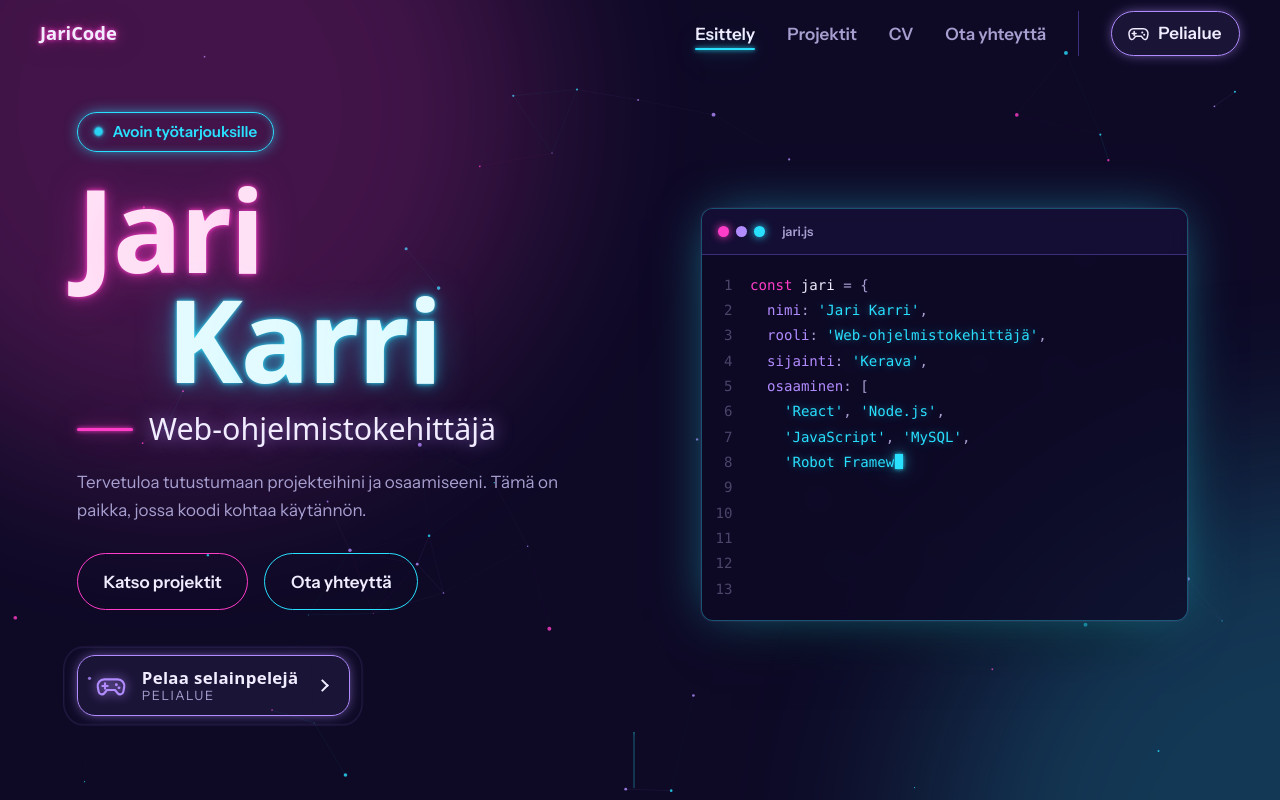
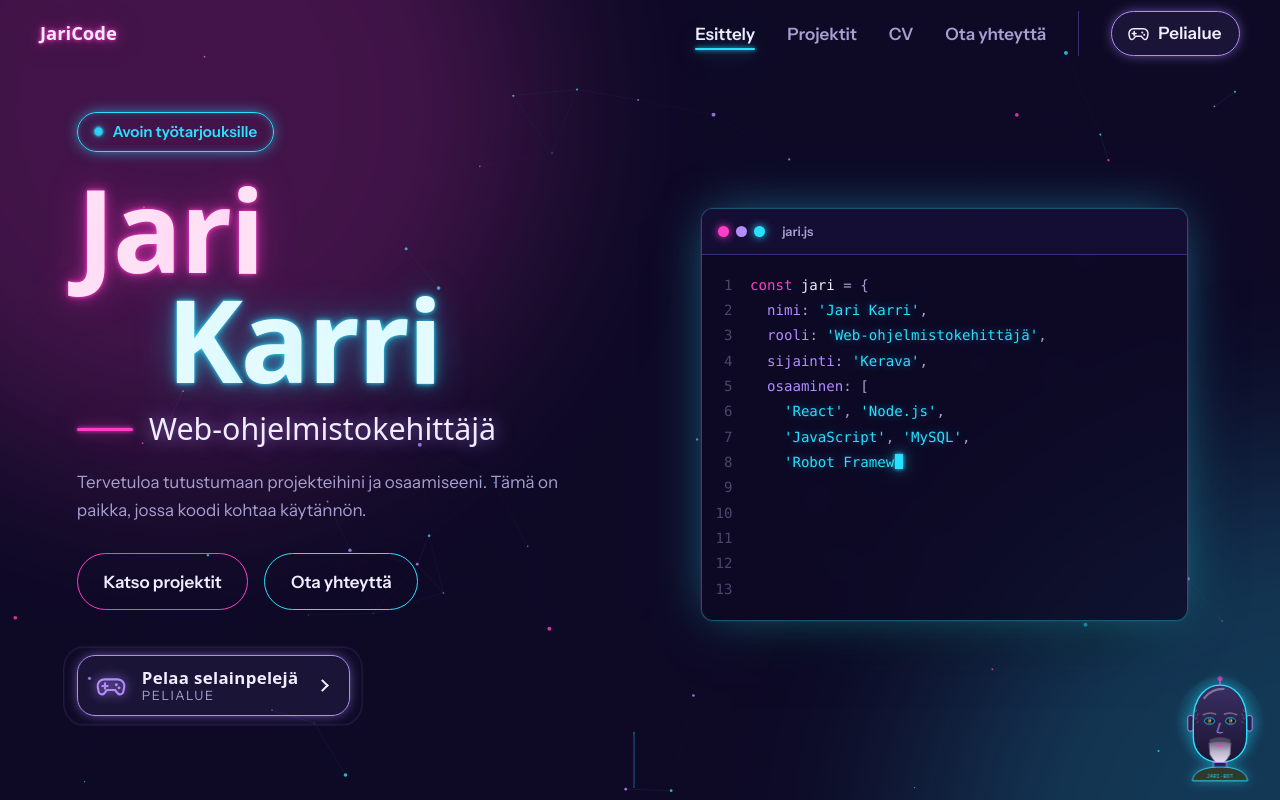
Before and after one commit to JariCode/portfolio, a React (Vite) app: page / in a window 1280 px wide. Shown: the top 800 px of the page. Built offline with nearby package versions, Linux system fonts and the light colour scheme; a web font is replaced by a local one.

Commit message:
Lisätty Jari-Bot etusivulle

```diff
--- a/src/App.jsx
+++ b/src/App.jsx
@@ -10,6 +10,7 @@ import Contact from './components/Contact.jsx';
 import Footer from './components/Footer.jsx';
 import Modal from './components/Modal.jsx';
 import PrivacyPolicy from './components/PrivacyPolicy.jsx';
+import JariBot from './components/JariBot.jsx';
 
 export default function App() {
   // Tietosuojaseloste avataan sekä lomakkeen alta että footerista, joten tila on täällä
@@ -37,6 +38,7 @@ export default function App() {
         <Contact onOpenPrivacy={openPrivacy} />
       </main>
       <Footer onOpenPrivacy={openPrivacy} />
+      <JariBot />
 
       <Modal
         open={privacyOpen}
```
